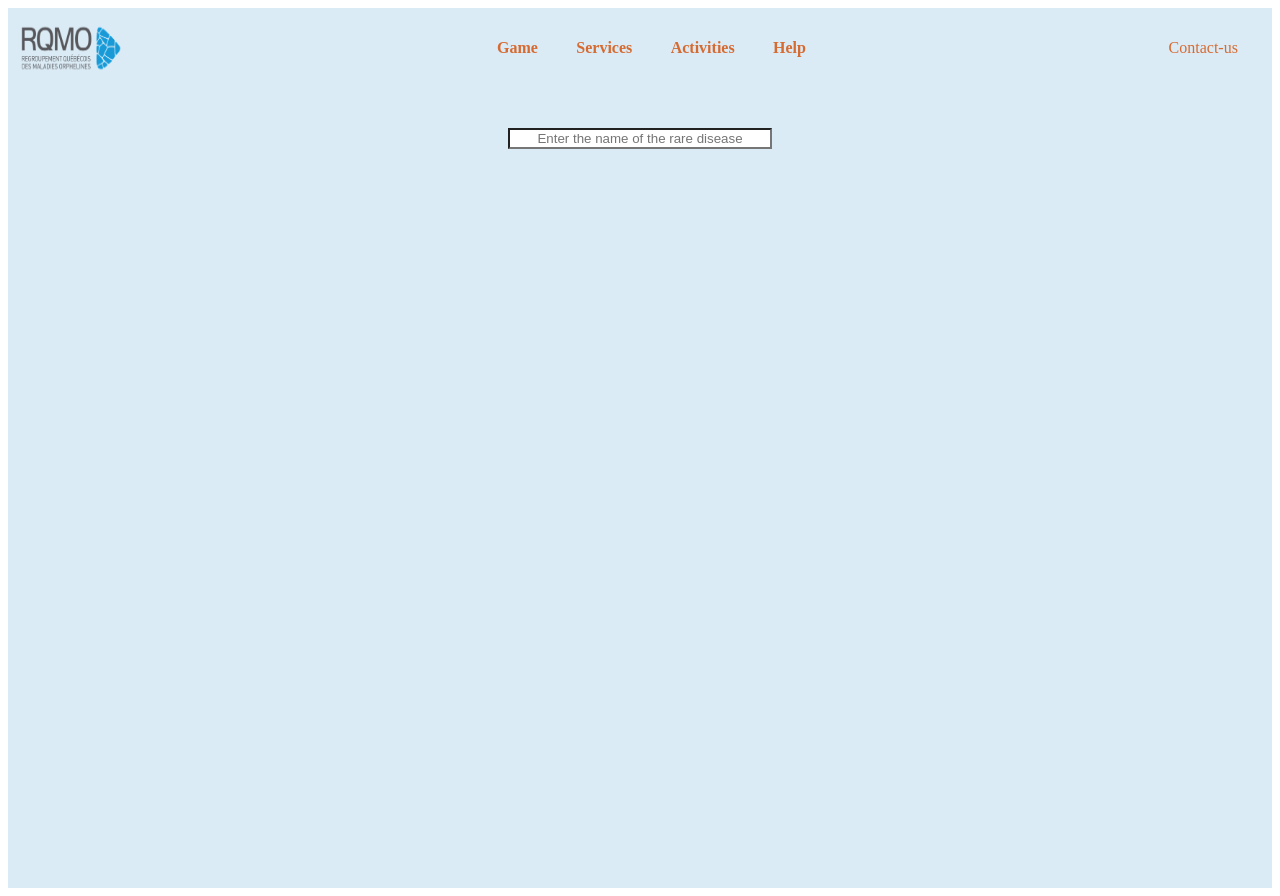
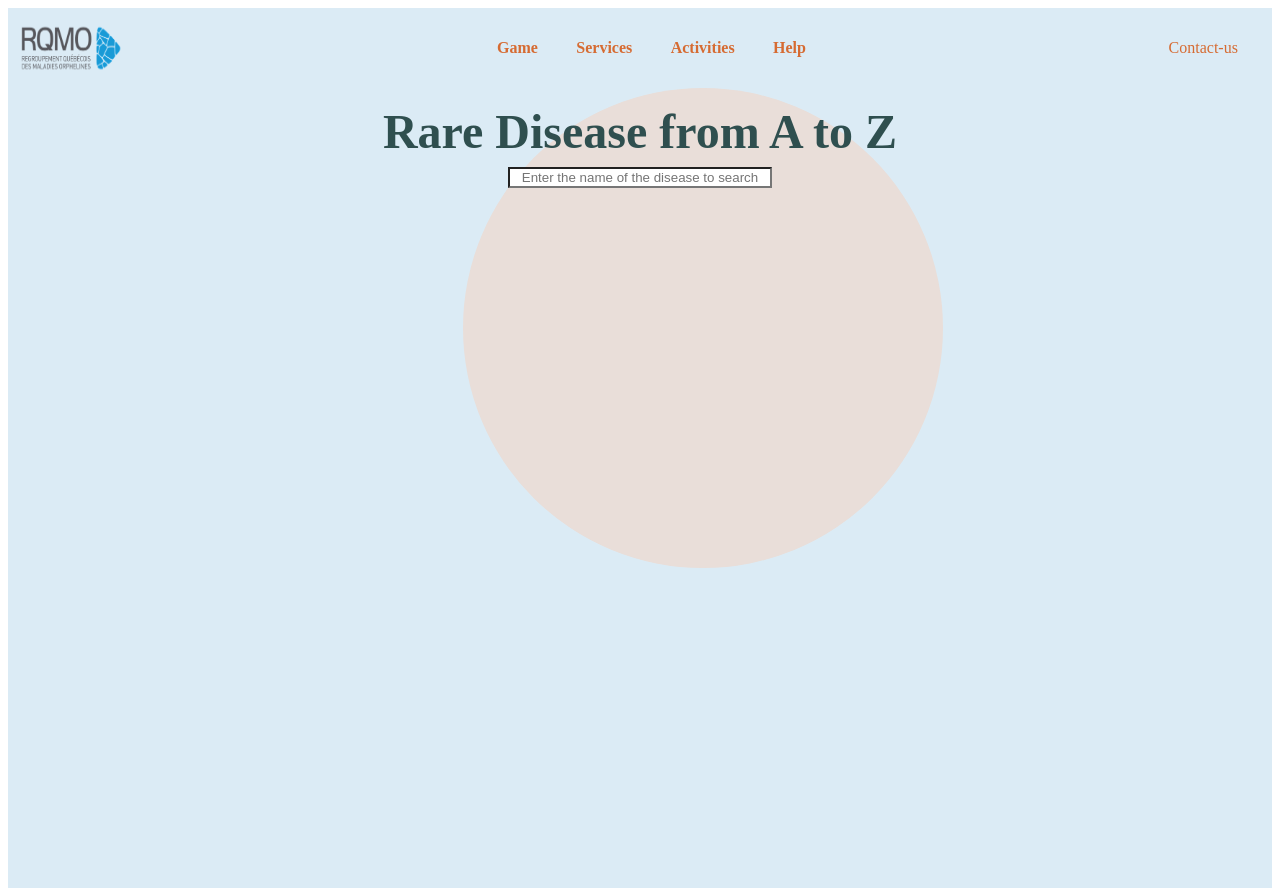
Before and after one commit to OAXP/RQMO-7-CTG-2024, a React (Vite) app in the folder frontend/: page /search in a window 1280 px wide. Built offline with nearby package versions, Linux system fonts and the light colour scheme; what @saas-ui/react would draw is missing.

Commit message:
lint fix

```diff
--- /dev/null
+++ b/frontend/src/interfaces/ORPHAdisease.ts
@@ -0,0 +1,5 @@
+export interface ORPHAdisease {
+	code: number;
+	name: string;
+	definition?: string;
+}
--- a/frontend/src/pages/Contact.tsx
+++ b/frontend/src/pages/Contact.tsx
@@ -1,8 +1,5 @@
 import { Text } from '@chakra-ui/react';
 
 export default function Contact() {
-    return(
-        <Text>Contact page</Text>
-    );
-
+	return <Text>Contact page</Text>;
 }
--- a/frontend/src/pages/Search.tsx
+++ b/frontend/src/pages/Search.tsx
@@ -1,15 +1,14 @@
-import { useState, useEffect } from 'react';
-import { Box, Input, Flex, Text, Button } from '@chakra-ui/react';
+import React, { useState, useEffect, ChangeEvent } from 'react';
+import { Box, Input, Flex, Text, Button, Link } from '@chakra-ui/react';
 import Navbar from '@src/layouts/navbar';
 import { colors } from '@src/Theme';
 import { useNavigate } from 'react-router-dom';
-
-// TODO: Include the fake diseases from the game as well ?
+import { ORPHAdisease } from '@src/interfaces/ORPHAdisease';
 
 function Search() {
 	const [searchQuery, setSearchQuery] = useState('');
-	const [diseases, setDiseases] = useState([]);
-	const [patientDisease, setPatientDisease] = useState({});
+	const [diseases, setDiseases] = useState<ORPHAdisease[]>([]);
+	const [patientDisease, setPatientDisease] = useState<ORPHAdisease | null>(null);
 	const navigate = useNavigate();
 
 	function search() {
@@ -21,14 +20,25 @@ function Search() {
 		})
 			.then((response) => response.json())
 			.then((data) => {
+				const diseases = data as { ORPHAcode: number; 'Preferred term': string }[];
+				if (data.length === 0) return;
 				if (data.length === 1) {
-					setPatientDisease(data[0]);
+					setPatientDisease({
+						code: diseases[0]['ORPHAcode'],
+						name: diseases[0]['Preferred term'],
+					});
 					setDiseases([]);
 				} else {
-					const filteredDiseases = data.filter(
-						(disease) => !disease['Preferred term'].startsWith('OBSOLETE:'),
-					);
-					setDiseases(filteredDiseases.slice(0, 10));
+					const filteredDiseases = diseases
+						.filter((disease) => !disease['Preferred term'].startsWith('OBSOLETE:'))
+						.slice(0, 10);
+
+					const renamedDiseases = filteredDiseases.map((disease) => ({
+						code: disease['ORPHAcode'],
+						name: disease['Preferred term'],
+					}));
+
+					setDiseases(renamedDiseases);
 				}
 			})
 			.catch((error) => {
@@ -37,9 +47,9 @@ function Search() {
 	}
 
 	useEffect(() => {
-		if (patientDisease.ORPHAcode) {
+		if (patientDisease?.code) {
 			fetch(
-				`https://api.orphacode.org/EN/ClinicalEntity/orphacode/${patientDisease.ORPHAcode}/Definition`,
+				`https://api.orphacode.org/EN/ClinicalEntity/orphacode/${patientDisease?.code}/Definition`,
 				{
 					method: 'GET',
 					headers: {
@@ -49,32 +59,36 @@ function Search() {
 			)
 				.then((response) => response.json())
 				.then((data) => {
+					// eslint-disable-next-line @typescript-eslint/ban-ts-comment
+					// @ts-ignore
 					setPatientDisease((prevState) => ({
 						...prevState,
-						Definition: data['Definition'],
+						definition: data['Definition'],
 					}));
 				})
 				.catch((error) => {
 					console.error('Error fetching disease description:', error);
 				});
 		}
-	}, [patientDisease['ORPHAcode']]);
+	}, [patientDisease?.code]);
 
-	function handleInputChange(event) {
+	function handleInputChange(event: ChangeEvent<HTMLInputElement>) {
 		setSearchQuery(event.target.value);
 	}
 
-	function handleSubmit(event) {
+	function handleSubmit(event: React.FormEvent<HTMLFormElement>) {
 		event.preventDefault();
-		search(event.target.value);
-		setPatientDisease({});
+		search();
+		setPatientDisease(null);
 	}
 
-	function handleBoxClick(disease) {
+	function handleBoxClick(disease: ORPHAdisease) {
 		setPatientDisease(disease);
 		setDiseases([]);
 	}
 
+	// eslint-disable-next-line @typescript-eslint/ban-ts-comment
+	// @ts-ignore
 	return (
 		<>
 			<Navbar />
@@ -85,15 +99,31 @@ function Search() {
 				h={'100vh'}
 				justifyContent={'center'}
 				alignItems={'center'}
+				position="relative"
+				zIndex={1}
 			>
+				<Box
+					position="absolute"
+					top="30%"
+					left="55%"
+					transform="translate(-50%, -50%)"
+					background={'#e9ded9'}
+					borderRadius="50%"
+					width="60vh"
+					height="60vh"
+					zIndex="-1"
+				/>
 				<form onSubmit={handleSubmit}>
-					<Flex justifyContent={'center'} alignItems={'center'}>
+					<Flex justifyContent={'center'} alignItems={'center'} flexDirection={'column'}>
+						<Text fontSize={'xxx-large'} as={'b'} color={'darkslategrey'} marginTop={'2vh'}>
+							Rare Disease from A to Z
+						</Text>
 						<Input
-							placeholder="Enter the name of the rare disease"
+							placeholder="Enter the name of the disease to search"
 							value={searchQuery}
 							onChange={handleInputChange}
 							w={'20vw'}
-							marginTop={'5vh'}
+							marginTop={'1vh'}
 							marginBottom={'2vh'}
 							backgroundColor={'white'}
 							textAlign={'center'}
@@ -102,16 +132,28 @@ function Search() {
 				</form>
 
 				<Flex justifyContent={'center'}>
-					{Object.keys(patientDisease).length > 0 && (
+					{patientDisease && (
 						<Box width="50%" textAlign="center" p={4} backgroundColor="gray.100" borderRadius="md">
 							<Flex flexDirection={'column'}>
-								<Text as={'b'} fontSize={'large'}>{patientDisease['Preferred term']}  (ORPHA code: {patientDisease['ORPHAcode']})</Text>
-								<Text fontSize={'large'}>{patientDisease['Definition']}</Text>
-								{/* TODO: Include treatments, symptoms, etc if available */}
+								<Text as={'b'} fontSize={'large'}>
+									{patientDisease?.name} (ORPHA code: {patientDisease?.code})
+								</Text>
+								<Text fontSize={'large'}>{patientDisease?.definition}</Text>
+								<Text marginTop={'2vh'}>
+									Frequent signs and symptoms:
+									<Link
+										color={'blue'}
+										href={'https://www.orpha.net/en/disease/sign/' + patientDisease?.code}
+										isExternal
+									>
+										{' '}
+										{`https://www.orpha.net/en/disease/sign/${patientDisease?.code}`}
+									</Link>
+								</Text>
 							</Flex>
 							<Flex mt={4} justifyContent={'space-between'}>
 								<Button
-									colorScheme='blue'
+									colorScheme="blue"
 									onClick={() => {
 										navigate('/services');
 									}}
@@ -120,7 +162,7 @@ function Search() {
 								</Button>
 								<Button
 									backgroundColor={colors.button_text}
-									textColor={"white"}
+									textColor={'white'}
 									onClick={() => {
 										navigate('/services');
 									}}
@@ -135,7 +177,7 @@ function Search() {
 				<Flex justifyContent={'center'} alignItems={'center'} flexDirection={'column'}>
 					{diseases.map((disease) => (
 						<Box
-							key={disease['ORPHAcode']}
+							key={disease.code}
 							onClick={() => handleBoxClick(disease)}
 							cursor="pointer"
 							border="1px solid"
@@ -151,7 +193,7 @@ function Search() {
 								transform: 'scale(1.05)',
 							}}
 						>
-							{disease['Preferred term']}
+							{disease.name}
 						</Box>
 					))}
 				</Flex>
--- a/frontend/src/pages/Services.tsx
+++ b/frontend/src/pages/Services.tsx
@@ -1,8 +1,5 @@
 import { Text } from '@chakra-ui/react';
 
 export default function Services() {
-	return(
-        <Text>Services page</Text>
-    );
-
+	return <Text>Services page</Text>;
 }
```
Also changed, not shown: frontend/src/layouts/navbar/index.tsx (+15 -27 lines), frontend/src/pages/Home.tsx (+4 -22 lines), 1 other file (tests, documents, lock files or other folders).
